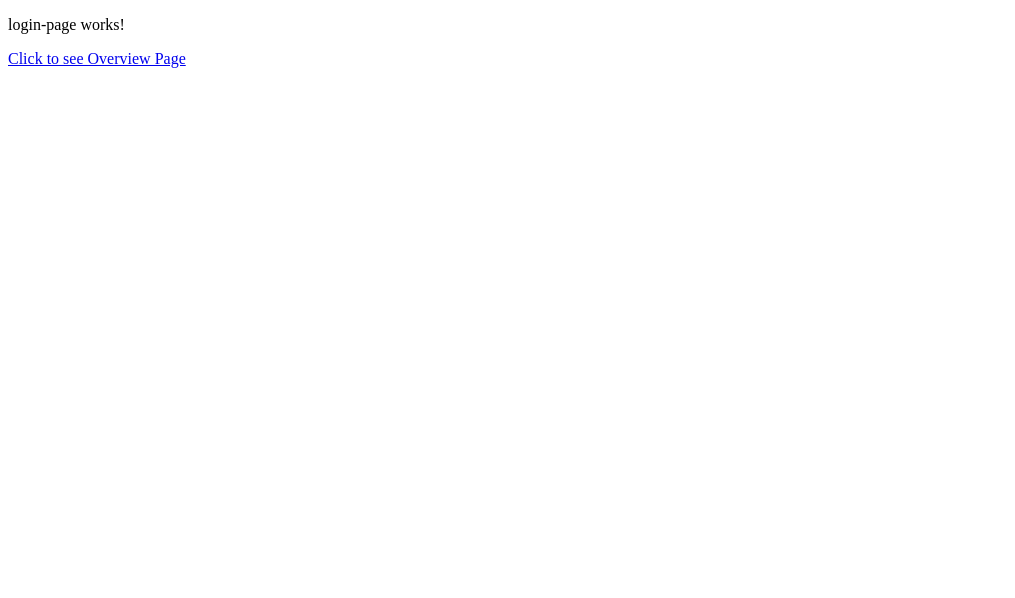
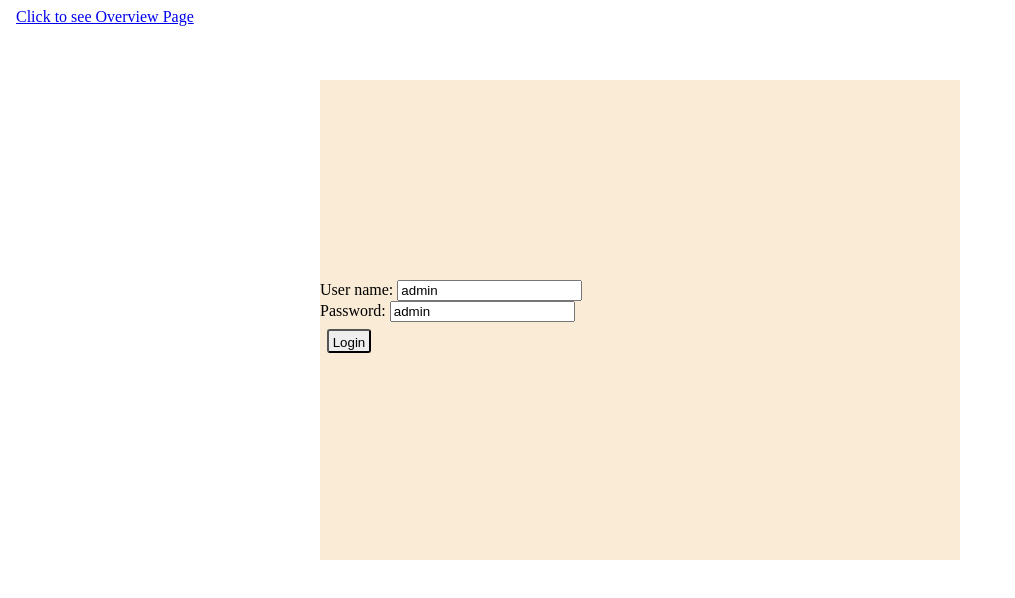
Before and after one commit to sece1024/something-angular-project, an Angular app in the folder first-angular-app/: page /login in a window 1280 px wide. Shown: the top 598 px of the page, without its empty margins (0-1015 px from the left). Built offline with nearby package versions, Linux system fonts and the light colour scheme.

Commit message:
feat: add input box and button for login page

```diff
--- a/first-angular-app/src/app/app.module.ts
+++ b/first-angular-app/src/app/app.module.ts
@@ -6,6 +6,7 @@ import { LoginPageComponent } from './login-page/login-page.component';
 import { AppRoutingModule } from './app-routing.module';
 import {RouterLinkWithHref, RouterOutlet} from "@angular/router";
 import { OverviewPageComponent } from './overview-page/overview-page.component';
+import {FormsModule} from "@angular/forms";
 
 @NgModule({
   declarations: [
@@ -18,6 +19,7 @@ import { OverviewPageComponent } from './overview-page/overview-page.component';
     AppRoutingModule,
     RouterOutlet,
     RouterLinkWithHref,
+    FormsModule,
   ],
   providers: [],
   bootstrap: [AppComponent]
--- a/first-angular-app/src/app/login-page/login-page.component.html
+++ b/first-angular-app/src/app/login-page/login-page.component.html
@@ -1,6 +1,23 @@
-<div>
-<p>login-page works!</p>
-  <nav>
-    <a routerLink="/overview">Click to see Overview Page</a>
-  </nav>
+<body class="login-container-body">
+<div class="login-container">
+  <div class="content-box">
+    <div class="input-box">
+      <div>
+        <label for="username">User name: </label>
+        <input id="username" [(ngModel)]="user.username" placeholder="input your username" >
+      </div>
+      <div>
+        <label for="password">Password: </label>
+        <input id="password" [(ngModel)]="user.password" placeholder="input your password" >
+      </div>
+    </div>
+    <button class="login-btn" (click)="test()">Login</button>
+  </div>
+  <div class="side-image-box">
+    <img src="favicon.ico" alt="">
+  </div>
 </div>
+<footer>
+  <a routerLink="/overview">Click to see Overview Page</a>
+</footer>
+</body>
--- a/first-angular-app/src/app/login-page/login-page.component.scss
+++ b/first-angular-app/src/app/login-page/login-page.component.scss
@@ -0,0 +1,30 @@
+.login-container-body{
+  .login-container {
+    display: flex;
+    flex-direction: row;
+    align-items: center;
+    position: absolute;
+    background-color: antiquewhite;
+    left: 0;
+    right: 0;
+    top: 10%;
+    margin: auto;
+    width: 640px;
+    height: 480px;
+    .content-box {
+      flex: 1;
+      .login-btn {
+        cursor: pointer;
+        left: 0;
+        background-color: #EEE;
+        margin: 0.5em;
+        padding: 4px;
+        border-radius: 3px;
+        height: 1.8em;
+      }
+    }
+    .side-image-box{
+      flex: 1;
+    }
+  }
+}
--- a/first-angular-app/src/app/login-page/login-page.component.ts
+++ b/first-angular-app/src/app/login-page/login-page.component.ts
@@ -1,4 +1,5 @@
-import { Component, OnInit } from '@angular/core';
+import {Component, OnInit} from '@angular/core';
+import {USERS} from "../mock-users";
 
 @Component({
   selector: 'app-login-page',
@@ -6,8 +7,13 @@ import { Component, OnInit } from '@angular/core';
   styleUrls: ['./login-page.component.scss']
 })
 export class LoginPageComponent implements OnInit {
+  user = USERS[0];
+  test = () => {
+    console.log('ok')
+  };
 
-  constructor() { }
+  constructor() {
+  }
 
   ngOnInit(): void {
   }
--- /dev/null
+++ b/first-angular-app/src/app/mock-users.ts
@@ -0,0 +1,7 @@
+import {User} from "./user";
+
+export const USERS: User[] = [
+  {id: 1, username: 'admin', password: 'admin'},
+  {id: 2, username: 'hgx', password: 'pass'},
+  {id: 3, username: 'test', password: 'pass'}
+]
--- /dev/null
+++ b/first-angular-app/src/app/user.ts
@@ -0,0 +1,5 @@
+export interface User {
+  id: number;
+  username: string;
+  password: string;
+}
```
Also changed, not shown: first-angular-app/src/app/app.component.html (+0 -17 lines), 1 other file (tests, documents, lock files or other folders).
